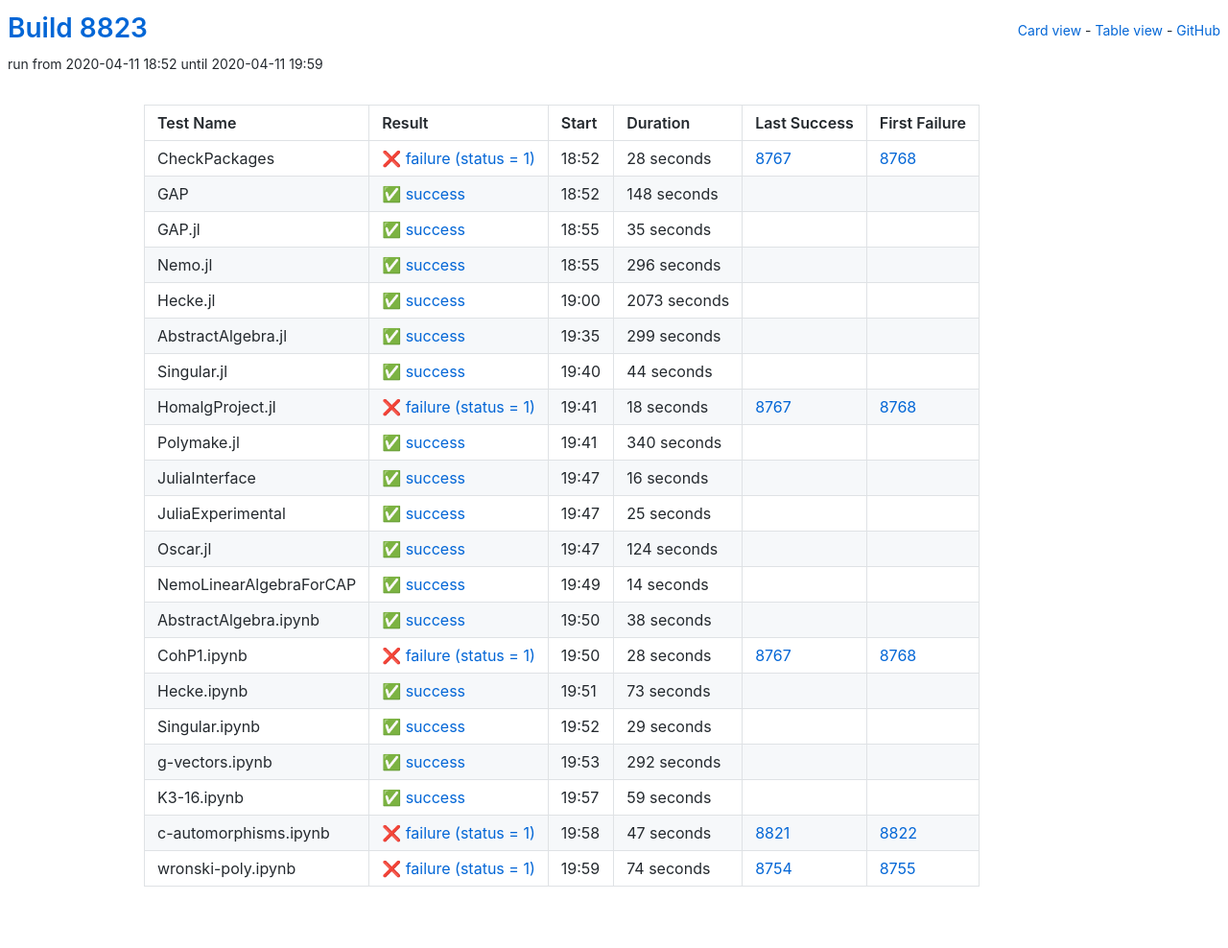
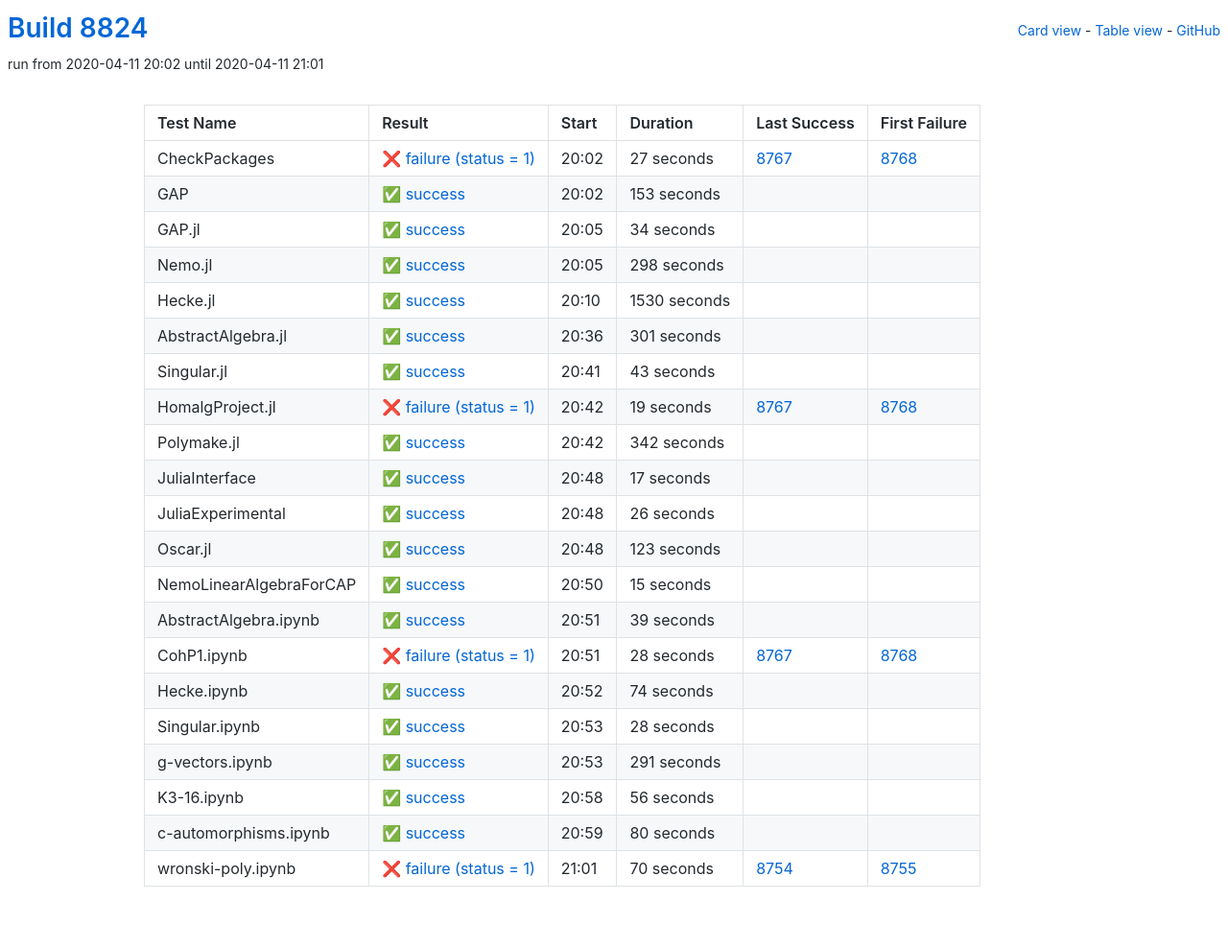
Before and after one commit to oscar-system/oscar-ci-status, a Jekyll site: the page built from table.html, in a window 1280 px wide. Shown: the whole page at 96% size. Built offline with Jekyll 4.4.1, drawn with Linux system fonts in a browser that asks for light colours.

Commit message:
Build 8824

```diff
--- a/_data/ci.yml
+++ b/_data/ci.yml
@@ -1,159 +1,159 @@
-build: 8823
-build_url: https://oscarci.mathematik.uni-kl.de/job/oscar/8823/
+build: 8824
+build_url: https://oscarci.mathematik.uni-kl.de/job/oscar/8824/
 job: oscar
 tests:
-- duration: 28
+- duration: 27
   exitcode: 1
   first_failure: 8768
   first_failure_url: https://oscarci.mathematik.uni-kl.de/job/oscar/8768/
   last_success: 8767
   last_success_url: https://oscarci.mathematik.uni-kl.de/job/oscar/8767/
-  log: https://oscarci.mathematik.uni-kl.de/job/oscar/8823/artifact/logs/build-8823/CheckPackages.log
+  log: https://oscarci.mathematik.uni-kl.de/job/oscar/8824/artifact/logs/build-8824/CheckPackages.log
   name: CheckPackages
-  start: 2020-04-11 18:52
+  start: 2020-04-11 20:02
   status: failure
   success: false
-- duration: 148
+- duration: 153
   exitcode: 0
   first_failure: false
   first_failure_url: null
   last_success: false
   last_success_url: null
-  log: https://oscarci.mathematik.uni-kl.de/job/oscar/8823/artifact/logs/build-8823/GAP.log
+  log: https://oscarci.mathematik.uni-kl.de/job/oscar/8824/artifact/logs/build-8824/GAP.log
   name: GAP
-  start: 2020-04-11 18:52
+  start: 2020-04-11 20:02
   status: success
   success: true
-- duration: 35
+- duration: 34
   exitcode: 0
   first_failure: false
   first_failure_url: null
   last_success: false
   last_success_url: null
-  log: https://oscarci.mathematik.uni-kl.de/job/oscar/8823/artifact/logs/build-8823/GAP.jl.log
+  log: https://oscarci.mathematik.uni-kl.de/job/oscar/8824/artifact/logs/build-8824/GAP.jl.log
   name: GAP.jl
-  start: 2020-04-11 18:55
+  start: 2020-04-11 20:05
   status: success
   success: true
-- duration: 296
+- duration: 298
   exitcode: 0
   first_failure: false
   first_failure_url: null
   last_success: false
   last_success_url: null
-  log: https://oscarci.mathematik.uni-kl.de/job/oscar/8823/artifact/logs/build-8823/Nemo.jl.log
+  log: https://oscarci.mathematik.uni-kl.de/job/oscar/8824/artifact/logs/build-8824/Nemo.jl.log
   name: Nemo.jl
-  start: 2020-04-11 18:55
+  start: 2020-04-11 20:05
   status: success
   success: true
-- duration: 2073
+- duration: 1530
   exitcode: 0
   first_failure: false
   first_failure_url: null
   last_success: false
   last_success_url: null
-  log: https://oscarci.mathematik.uni-kl.de/job/oscar/8823/artifact/logs/build-8823/Hecke.jl.log
+  log: https://oscarci.mathematik.uni-kl.de/job/oscar/8824/artifact/logs/build-8824/Hecke.jl.log
   name: Hecke.jl
-  start: 2020-04-11 19:00
+  start: 2020-04-11 20:10
   status: success
   success: true
-- duration: 299
+- duration: 301
   exitcode: 0
   first_failure: false
   first_failure_url: null
   last_success: false
   last_success_url: null
-  log: https://oscarci.mathematik.uni-kl.de/job/oscar/8823/artifact/logs/build-8823/AbstractAlgebra.jl.log
+  log: https://oscarci.mathematik.uni-kl.de/job/oscar/8824/artifact/logs/build-8824/AbstractAlgebra.jl.log
   name: AbstractAlgebra.jl
-  start: 2020-04-11 19:35
+  start: 2020-04-11 20:36
   status: success
   success: true
-- duration: 44
+- duration: 43
   exitcode: 0
   first_failure: false
   first_failure_url: null
   last_success: false
   last_success_url: null
-  log: https://oscarci.mathematik.uni-kl.de/job/oscar/8823/artifact/logs/build-8823/Singular.jl.log
+  log: https://oscarci.mathematik.uni-kl.de/job/oscar/8824/artifact/logs/build-8824/Singular.jl.log
   name: Singular.jl
-  start: 2020-04-11 19:40
+  start: 2020-04-11 20:41
   status: success
   success: true
-- duration: 18
+- duration: 19
   exitcode: 1
   first_failure: 8768
   first_failure_url: https://oscarci.mathematik.uni-kl.de/job/oscar/8768/
   last_success: 8767
   last_success_url: https://oscarci.mathematik.uni-kl.de/job/oscar/8767/
-  log: https://oscarci.mathematik.uni-kl.de/job/oscar/8823/artifact/logs/build-8823/HomalgProject.jl.log
+  log: https://oscarci.mathematik.uni-kl.de/job/oscar/8824/artifact/logs/build-8824/HomalgProject.jl.log
   name: HomalgProject.jl
-  start: 2020-04-11 19:41
+  start: 2020-04-11 20:42
   status: failure
   success: false
-- duration: 340
+- duration: 342
   exitcode: 0
   first_failure: false
   first_failure_url: null
   last_success: false
   last_success_url: null
-  log: https://oscarci.mathematik.uni-kl.de/job/oscar/8823/artifact/logs/build-8823/Polymake.jl.log
+  log: https://oscarci.mathematik.uni-kl.de/job/oscar/8824/artifact/logs/build-8824/Polymake.jl.log
   name: Polymake.jl
-  start: 2020-04-11 19:41
+  start: 2020-04-11 20:42
   status: success
   success: true
-- duration: 16
+- duration: 17
   exitcode: 0
   first_failure: false
   first_failure_url: null
   last_success: false
   last_success_url: null
-  log: https://oscarci.mathematik.uni-kl.de/job/oscar/8823/artifact/logs/build-8823/JuliaInterface.log
+  log: https://oscarci.mathematik.uni-kl.de/job/oscar/8824/artifact/logs/build-8824/JuliaInterface.log
   name: JuliaInterface
-  start: 2020-04-11 19:47
+  start: 2020-04-11 20:48
   status: success
   success: true
-- duration: 25
+- duration: 26
   exitcode: 0
   first_failure: false
   first_failure_url: null
   last_success: false
   last_success_url: null
-  log: https://oscarci.mathematik.uni-kl.de/job/oscar/8823/artifact/logs/build-8823/JuliaExperimental.log
+  log: https://oscarci.mathematik.uni-kl.de/job/oscar/8824/artifact/logs/build-8824/JuliaExperimental.log
   name: JuliaExperimental
-  start: 2020-04-11 19:47
+  start: 2020-04-11 20:48
   status: success
   success: true
-- duration: 124
+- duration: 123
   exitcode: 0
   first_failure: false
   first_failure_url: null
   last_success: false
   last_success_url: null
-  log: https://oscarci.mathematik.uni-kl.de/job/oscar/8823/artifact/logs/build-8823/Oscar.jl.log
+  log: https://oscarci.mathematik.uni-kl.de/job/oscar/8824/artifact/logs/build-8824/Oscar.jl.log
   name: Oscar.jl
-  start: 2020-04-11 19:47
+  start: 2020-04-11 20:48
   status: success
   success: true
-- duration: 14
+- duration: 15
   exitcode: 0
   first_failure: false
   first_failure_url: null
   last_success: false
   last_success_url: null
-  log: https://oscarci.mathematik.uni-kl.de/job/oscar/8823/artifact/logs/build-8823/NemoLinearAlgebraForCAP.log
+  log: https://oscarci.mathematik.uni-kl.de/job/oscar/8824/artifact/logs/build-8824/NemoLinearAlgebraForCAP.log
   name: NemoLinearAlgebraForCAP
-  start: 2020-04-11 19:49
+  start: 2020-04-11 20:50
   status: success
   success: true
-- duration: 38
+- duration: 39
   exitcode: 0
   first_failure: false
   first_failure_url: null
   last_success: false
   last_success_url: null
-  log: https://oscarci.mathematik.uni-kl.de/job/oscar/8823/artifact/logs/build-8823/AbstractAlgebra.ipynb.log
+  log: https://oscarci.mathematik.uni-kl.de/job/oscar/8824/artifact/logs/build-8824/AbstractAlgebra.ipynb.log
   name: AbstractAlgebra.ipynb
-  start: 2020-04-11 19:50
+  start: 2020-04-11 20:51
   status: success
   success: true
 - duration: 28
@@ -162,74 +162,74 @@
   first_failure_url: https://oscarci.mathematik.uni-kl.de/job/oscar/8768/
   last_success: 8767
   last_success_url: https://oscarci.mathematik.uni-kl.de/job/oscar/8767/
-  log: https://oscarci.mathematik.uni-kl.de/job/oscar/8823/artifact/logs/build-8823/CohP1.ipynb.log
+  log: https://oscarci.mathematik.uni-kl.de/job/oscar/8824/artifact/logs/build-8824/CohP1.ipynb.log
   name: CohP1.ipynb
-  start: 2020-04-11 19:50
+  start: 2020-04-11 20:51
   status: failure
   success: false
-- duration: 73
+- duration: 74
   exitcode: 0
   first_failure: false
   first_failure_url: null
   last_success: false
   last_success_url: null
-  log: https://oscarci.mathematik.uni-kl.de/job/oscar/8823/artifact/logs/build-8823/Hecke.ipynb.log
+  log: https://oscarci.mathematik.uni-kl.de/job/oscar/8824/artifact/logs/build-8824/Hecke.ipynb.log
   name: Hecke.ipynb
-  start: 2020-04-11 19:51
+  start: 2020-04-11 20:52
   status: success
   success: true
-- duration: 29
+- duration: 28
   exitcode: 0
   first_failure: false
   first_failure_url: null
   last_success: false
   last_success_url: null
-  log: https://oscarci.mathematik.uni-kl.de/job/oscar/8823/artifact/logs/build-8823/Singular.ipynb.log
+  log: https://oscarci.mathematik.uni-kl.de/job/oscar/8824/artifact/logs/build-8824/Singular.ipynb.log
   name: Singular.ipynb
-  start: 2020-04-11 19:52
+  start: 2020-04-11 20:53
   status: success
   success: true
-- duration: 292
+- duration: 291
   exitcode: 0
   first_failure: false
   first_failure_url: null
   last_success: false
   last_success_url: null
-  log: https://oscarci.mathematik.uni-kl.de/job/oscar/8823/artifact/logs/build-8823/g-vectors.ipynb.log
+  log: https://oscarci.mathematik.uni-kl.de/job/oscar/8824/artifact/logs/build-8824/g-vectors.ipynb.log
   name: g-vectors.ipynb
-  start: 2020-04-11 19:53
+  start: 2020-04-11 20:53
   status: success
   success: true
-- duration: 59
+- duration: 56
   exitcode: 0
   first_failure: false
   first_failure_url: null
   last_success: false
   last_success_url: null
-  log: https://oscarci.mathematik.uni-kl.de/job/oscar/8823/artifact/logs/build-8823/K3-16.ipynb.log
+  log: https://oscarci.mathematik.uni-kl.de/job/oscar/8824/artifact/logs/build-8824/K3-16.ipynb.log
   name: K3-16.ipynb
-  start: 2020-04-11 19:57
+  start: 2020-04-11 20:58
   status: success
   success: true
-- duration: 47
-  exitcode: 1
-  first_failure: 8822
-  first_failure_url: https://oscarci.mathematik.uni-kl.de/job/oscar/8822/
-  last_success: 8821
-  last_success_url: https://oscarci.mathematik.uni-kl.de/job/oscar/8821/
-  log: https://oscarci.mathematik.uni-kl.de/job/oscar/8823/artifact/logs/build-8823/c-automorphisms.ipynb.log
+- duration: 80
+  exitcode: 0
+  first_failure: false
+  first_failure_url: null
+  last_success: false
+  last_success_url: null
+  log: https://oscarci.mathematik.uni-kl.de/job/oscar/8824/artifact/logs/build-8824/c-automorphisms.ipynb.log
   name: c-automorphisms.ipynb
-  start: 2020-04-11 19:58
-  status: failure
-  success: false
-- duration: 74
+  start: 2020-04-11 20:59
+  status: success
+  success: true
+- duration: 70
   exitcode: 1
   first_failure: 8755
   first_failure_url: https://oscarci.mathematik.uni-kl.de/job/oscar/8755/
   last_success: 8754
   last_success_url: https://oscarci.mathematik.uni-kl.de/job/oscar/8754/
-  log: https://oscarci.mathematik.uni-kl.de/job/oscar/8823/artifact/logs/build-8823/wronski-poly.ipynb.log
+  log: https://oscarci.mathematik.uni-kl.de/job/oscar/8824/artifact/logs/build-8824/wronski-poly.ipynb.log
   name: wronski-poly.ipynb
-  start: 2020-04-11 19:59
+  start: 2020-04-11 21:01
   status: failure
   success: false
```
Also changed, not shown: README.md.
